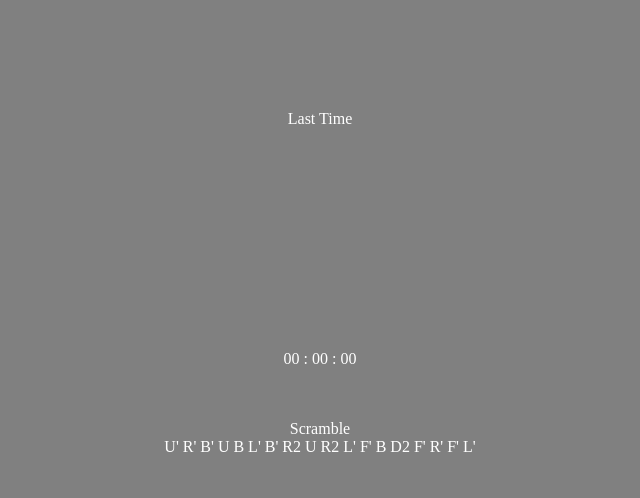
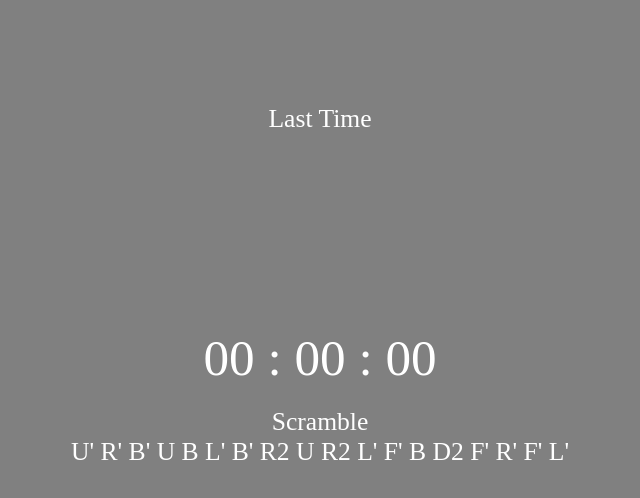
Before and after one commit to LukeCullen123/RubixCubeTimer, a plain HTML site: page index.html in a window 1280 px wide. Shown: the whole page, without its empty margins (320-960 px from the left). Drawn offline with Linux system fonts and the light colour scheme.

Commit message:
Update stylesheet.css

```diff
--- a/stylesheet.css
+++ b/stylesheet.css
@@ -13,7 +13,7 @@ body {
     color: white;
     text-align: center;
     /* Center vertically and horizontally */
-    font-size: 50;
+    font-size: 2vw;
     position: absolute;
     top: 15%;
     left: 50%;
@@ -23,7 +23,7 @@ body {
     color: white;
     text-align: center;
     /* Center vertically and horizontally */
-    font-size: 50;
+    font-size: 2vw;
     position: absolute;
     top: 55%;
     left: 50%;
@@ -34,7 +34,7 @@ body {
     color: white;
     text-align: center;
     /* Center vertically and horizontally */
-    font-size: 100;
+    font-size: 4vw;
     position: absolute;
     top: 45%;
     left: 50%;
```
